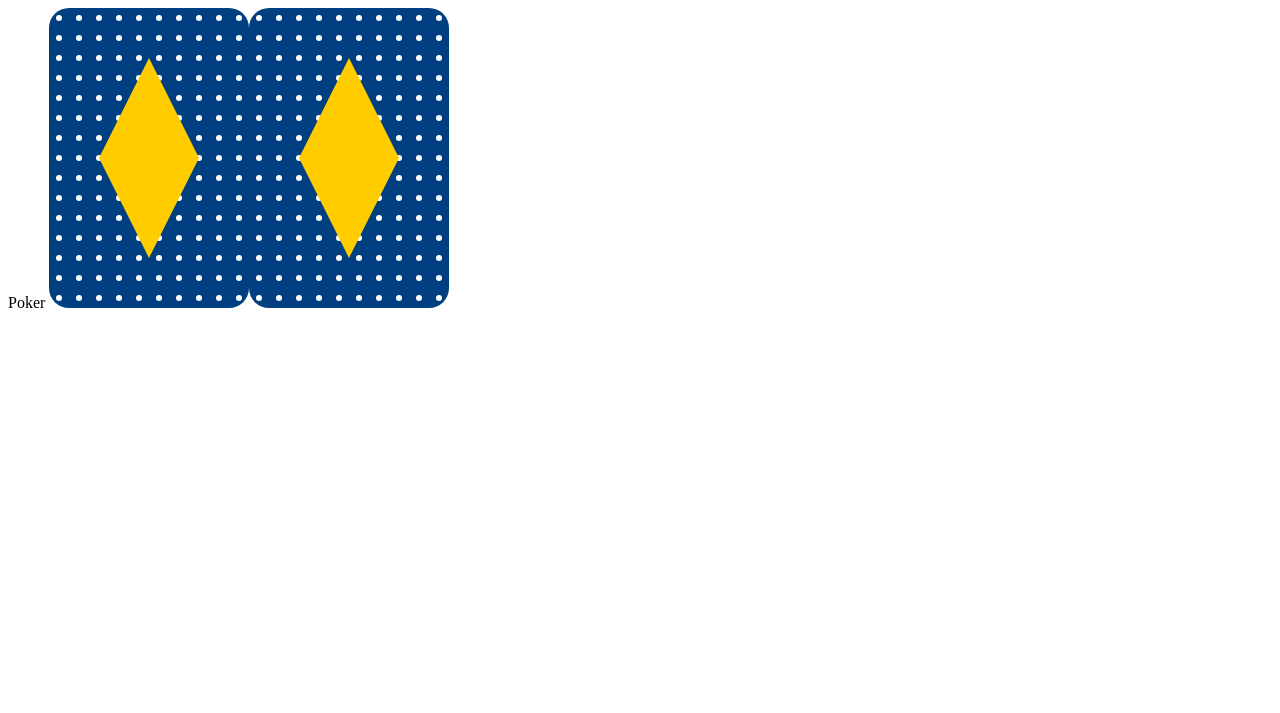
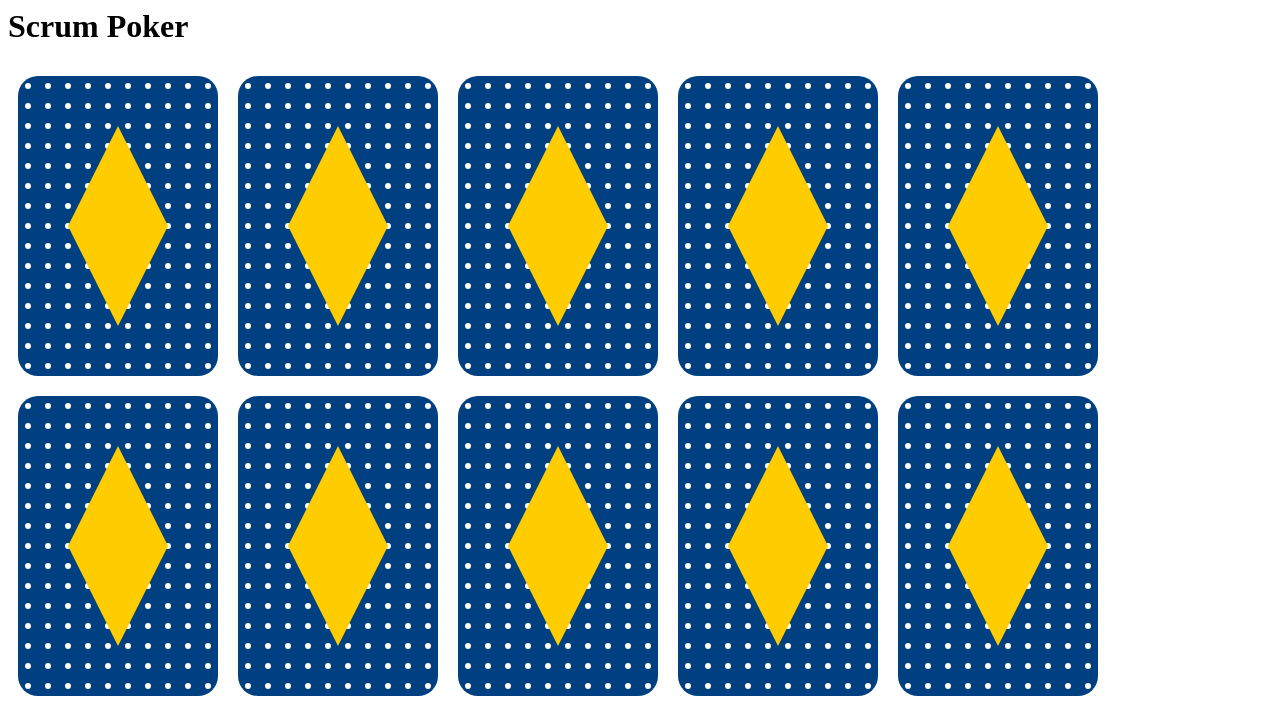
Before and after one commit to sbohmann/poker, a website with bundled scripts: page public/index.html in a window 1280 px wide. Shown: the top 713 px of the page. Built offline with nearby package versions, Linux system fonts and the light colour scheme.

Commit message:
CSS, card rendering

```diff
--- a/public/card.js
+++ b/public/card.js
@@ -1,4 +1,4 @@
-export function createCardBackSVG() {
+export function createCardBackSVG(value) {
     const xmlns = "http://www.w3.org/2000/svg"
     const svg = document.createElementNS(xmlns, "svg")
     svg.setAttribute("width", "200")
--- a/public/index.html
+++ b/public/index.html
@@ -1,9 +1,13 @@
 <html lang="en">
 <head>
-    <title>Poker</title>
+    <title>Scrum Poker</title>
     <script src="index.js" type="module"></script>
+    <link rel="stylesheet" href="style.css">
 </head>
 <body>
-Poker
+<div id="scrum-poker">
+    <h1>Scrum Poker</h1>
+    <div id="cards-container"></div>
+</div>
 </body>
 </html>
--- a/public/index.js
+++ b/public/index.js
@@ -1,6 +1,25 @@
 import {createCardBackSVG} from "./card.js"
 
+const values = [0.5, 1, 2, 3, 5, 8, 13, 21, 40, 100, '?']
+
 window.onload = function() {
-    document.body.appendChild(createCardBackSVG())
-    document.body.appendChild(createCardBackSVG())
+    renderCards()
 }
+
+function selectCard(value) {
+    console.log(`Card selected with value: ${value}`);
+}
+
+function renderCards() {
+    const cardsContainer = document.getElementById('cards-container');
+    cardsContainer.innerHTML = '';
+    values.forEach(value => {
+        const cardElement = createCardBackSVG(value);
+        cardElement.id = `card_${value}`
+        cardElement.classList.add('card')
+        cardElement.addEventListener('click', () => {
+            selectCard(value);
+        });
+        cardsContainer.appendChild(cardElement);
+    });
+}
--- /dev/null
+++ b/public/style.css
@@ -0,0 +1,3 @@
+.card {
+    margin: 10px;
+}
```
